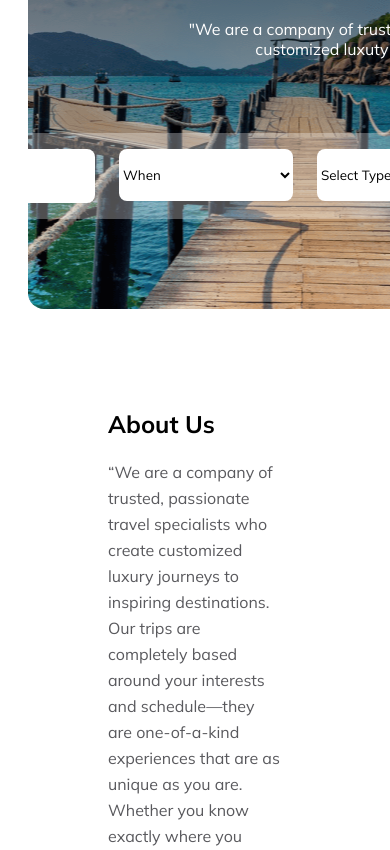
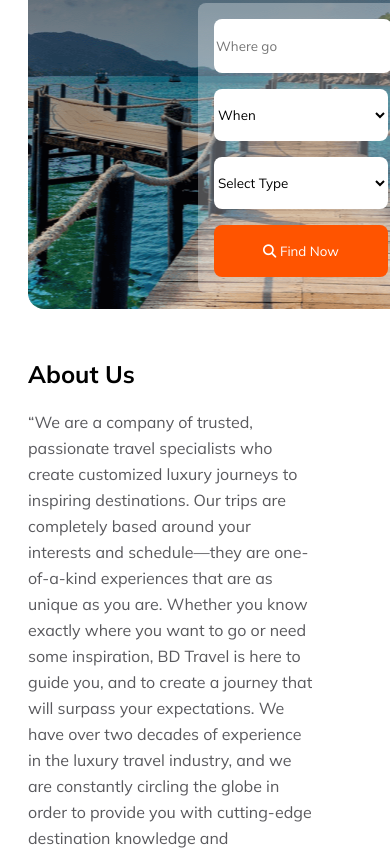
Before and after one commit to rofiquddin05/b9-a2, a plain HTML site: page index.html in a window 390 px wide. Shown: the part 298-1148 px from the top of the page. Drawn offline with Linux system fonts and the light colour scheme.

Commit message:
mobile responsive running

```diff
--- a/style.css
+++ b/style.css
@@ -299,7 +299,7 @@ left: 410px;
         background-blend-mode: multiply;
         text-align: center;
         justify-content: center;
-        background: size 483px 550px;
+        background: size 900px 550px;
         background-position: center;
         display: flex;
         flex-direction: column;
@@ -310,14 +310,40 @@ left: 410px;
             font-weight: 800;
             margin-left: 60px;
             margin-right: 60px;
-            margin-top:0 px;
-            padding-top: 0px;
+            margin-top:50px;
+            padding-top: 15px;
         }
+        .banner-pra{
+            color: #FFF;
+            font-size: 1rem;
+            width: 305px;
+            height: 63px;
+            font-weight:400;
+            margin-top: 10px;
+            margin-bottom: 20px;
+            margin-left: 20px;
+        }
+        .input{
+            display:flex;
+            flex-direction: column;
+            padding: 16px;
+            align-items: flex-start;
+            gap: 24px;
+            border-radius: 8px;
+            background: rgba(255, 255, 255, 0.30);
+            gap: 16px;
+            margin-bottom: 50px;
 
-
-    }
-
-
+        }
+        .about-us{
+            display: flex;
+            flex-direction: column;
+            margin-top: 30px;
+            margin-left: 20px;
+            margin-right: 67px;
+            gap:50px;
+            margin-bottom: 80px;
+        }
 
 
 }
```
